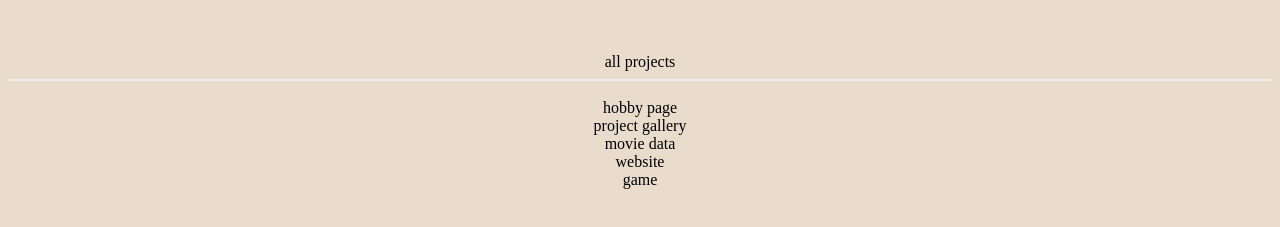
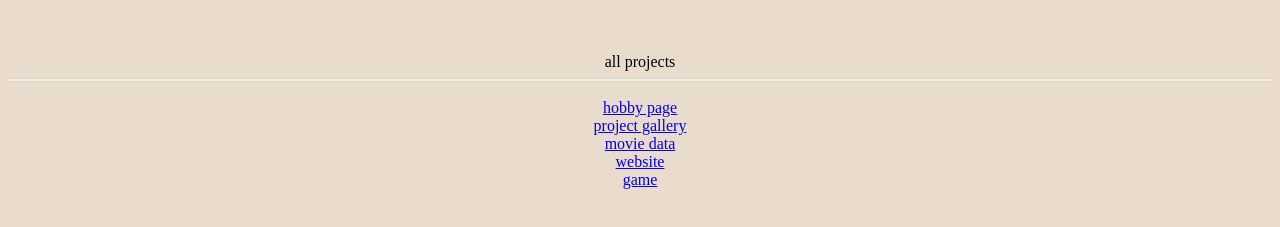
Before and after one commit to generateGeorgina/website, a plain HTML site: page pages/about-me.html in a window 1280 px wide. Shown: the part 61-288 px from the top of the page. Drawn offline with Linux system fonts and the light colour scheme.

Commit message:
add footer links

```diff
--- a/pages/about-me.html
+++ b/pages/about-me.html
@@ -18,12 +18,12 @@
         <br>
         <p class="all-projects-footer">all projects</p>
         <hr>
-        <ul class="footer">
-            <li>hobby page</li>
+        <ul id="footer">
+            <!-- <li>hobby page</li>
             <li>project gallery</li>
             <li>movie data</li>
             <li>website</li>
-            <li>game</li>
+            <li>game</li> -->
         </ul>
     </footer>
     <script src="../scripts/main.js"></script>
--- a/scripts/main.js
+++ b/scripts/main.js
@@ -1,15 +1,15 @@
 let websiteData = {
     "hobby page": {
-        url: "PLACEHOLDER"
+        url: "https://generategeorgina.github.io/hobby-page/"
     },
     "project gallery": {
-        url: "PLACEHOLDER"
+        url: "https://generategeorgina.github.io/project-gallery/"
     },
     "movie data": {
-        url: "PLACEHOLDER"
+        url: "https://github.com/generateGeorgina.github.io/movie-data"
     },
     "website": {
-        url: "PLACEHOLDER"
+        url: "https://generategeorgina.github.io/website/"
     },
     "game": {
         url: "PLACEHOLDER"
@@ -23,10 +23,27 @@ console.log(Object.keys(websiteData));
 const ulFooterElement = document.getElementById('footer')
 
 for (let websiteName in websiteData) {
-    let liElement = document.createElement('a');
+    let liElement = document.createElement('li');
+    // console.log(liElement);
+    // console.log(ulFooterElement);
+    // nest li element in ul element
+    ulFooterElement.appendChild(liElement);
+    // create text
     let liWebsiteName = document.createTextNode(websiteName);
+    // let liWebsiteName = document.createTextNode("hello");
     console.log(websiteName);
     console.log(liWebsiteName);
-    liElement.appendChild(liWebsiteName);
-    liElement.setAttribute.href = websiteName['url']; //don't forget quote marks otherwise you get a reference error
-}
+    // create anchor element
+    const anchorElement = document.createElement('a')
+    // nest anchor element in li element
+    liElement.appendChild(anchorElement);
+    // add text to anchor element
+    anchorElement.appendChild(liWebsiteName);
+    // create an array for every website object
+    websiteArray = websiteData[websiteName];
+    for (let i in websiteArray) {
+        //add link
+        anchorElement.href = websiteArray[i];
+    }
+
+};
--- a/styles/style.css
+++ b/styles/style.css
@@ -5,7 +5,7 @@ html {
 .all-projects-footer {
     margin-bottom: 0;
 }
-.footer {
+#footer {
     /* list-style-type: none; */
     display: inline;
 }
```
